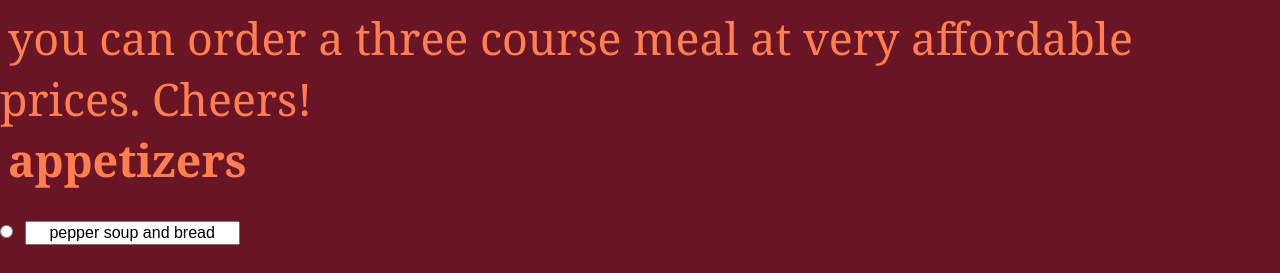
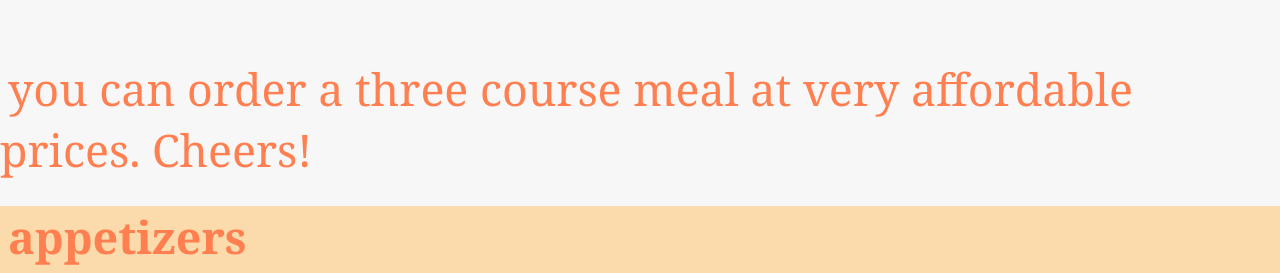
Before and after one commit to okorie2/filterr, a plain HTML site: page index.html in a window 1280 px wide. Shown: the part 827-1100 px from the top of the page. Drawn offline with Linux system fonts and the light colour scheme.

Commit message:
i refuse to give up

```diff
--- a/index.html
+++ b/index.html
@@ -37,9 +37,11 @@
             <div id="container"></div><!--end of container-->
         </div>
         <div>
-            <div id="order"  style="background-color: #6A1526;">
-                <h2 style="text-align: center;">place your order!</h2> <br>
-                <p>you can order a three course meal at very affordable prices. Cheers!</p>
+            <h2 style="text-align: center;">place your order!</h2> <br>
+            <p>you can order a three course meal at very affordable prices. Cheers!</p>
+            <div id="order"  style="background-color: #FBDBAC;">
+
+
                 <form>
                     <label><h4>appetizers</h4></label>
                     <input type="radio" name="appetizers">
--- a/main.css
+++ b/main.css
@@ -27,6 +27,9 @@ ul{
     font-size: 1.6rem;
     padding: 1.3vh;
 
+}
+div{
+    margin-top: 2%;
 }
 
 
```
